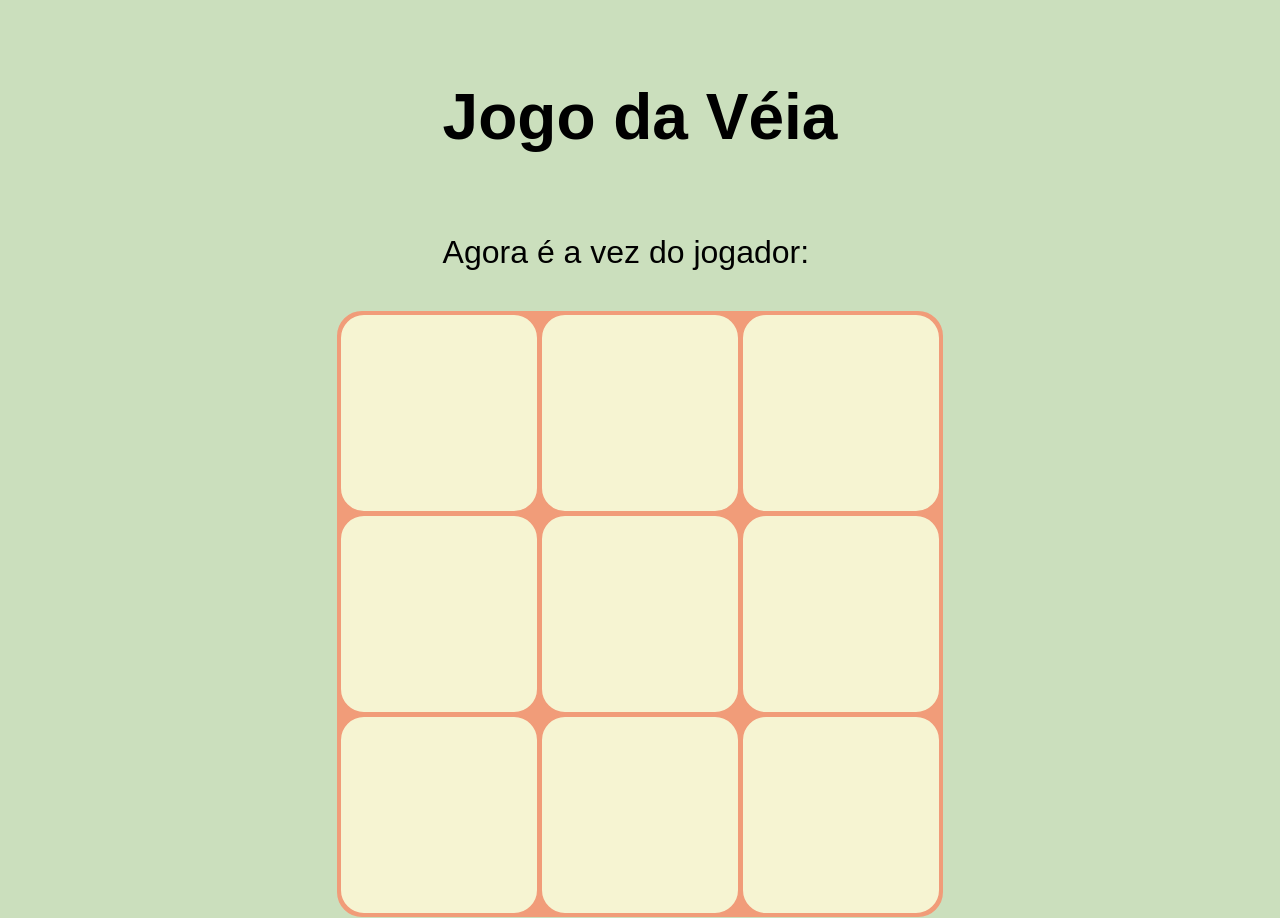
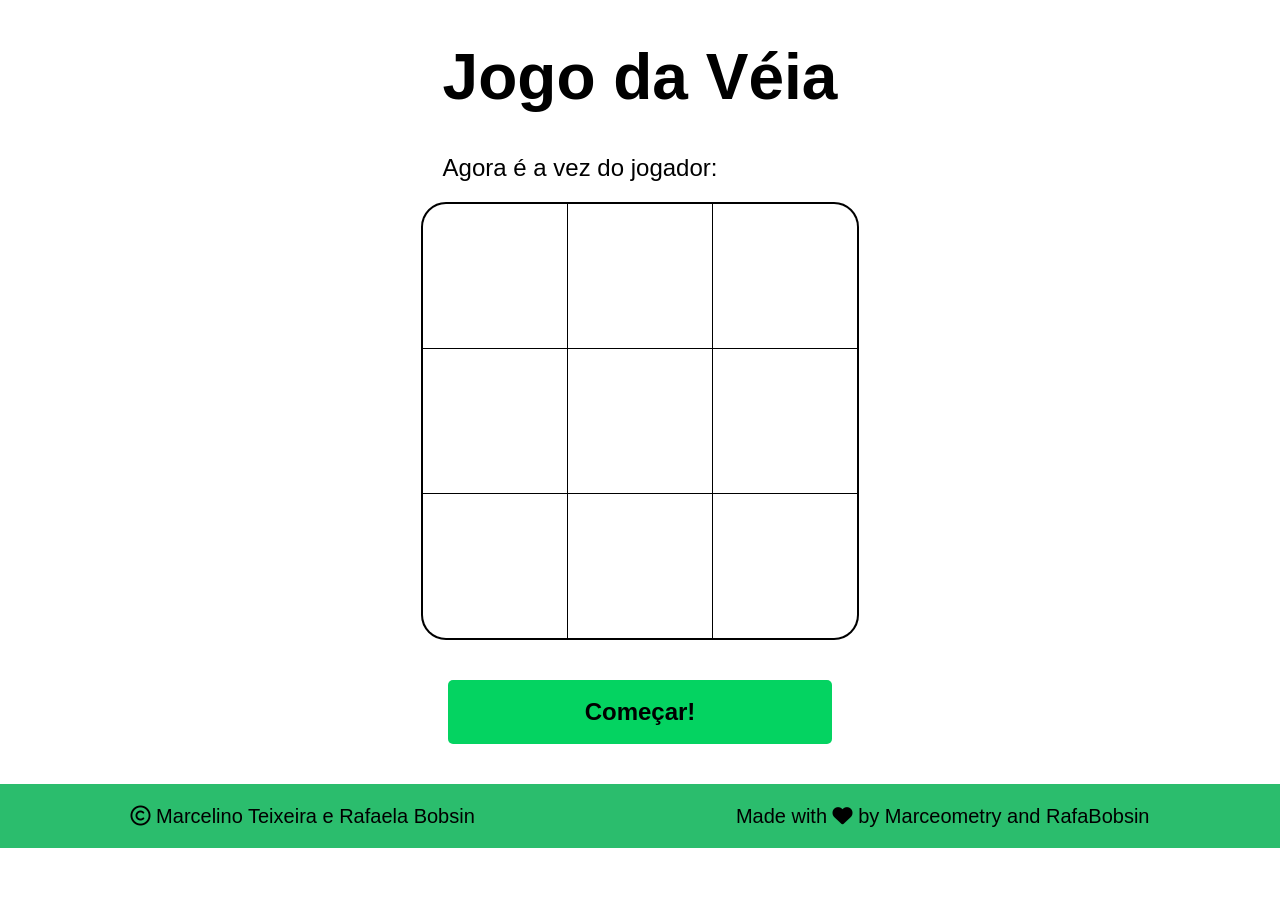
Before and after one commit to Marceometry/Jogo-da-Velha, a plain HTML site: page jogo-da-velha.html in a window 1280 px wide. Shown: the top 918 px of the page. After the commit the page ends 848 px from the top, so only its background shows below. Drawn offline with Linux system fonts and the light colour scheme.

Commit message:
New design

```diff
--- a/jogo-da-velha.css
+++ b/jogo-da-velha.css
@@ -5,29 +5,27 @@
 }
 
 body {
-	width: 100%;
-	/*padding-top: 10vh;*/
+	width: 100vw;
 	display: flex;
 	align-items: center;
 	flex-direction: column;
-	background-color: #cbdfbd;
 }
 
 h1 {
 	font-size: 64px;
 	font-weight: bold;
-	margin-top: 10vh;
+	margin-top: 5vh;
 }
 
 p {
-	margin: 10vh 0 5vh;
-	font-size: 32px;
+	margin: 5vh 0 2.5vh;
+	font-size: 24px;
 }
 
 main {
 	margin-bottom: 5vh;
-	background: #f19c79;
-	border: 2px solid #f19c79;
+	background: black;
+	border: 2px solid black;
 	border-radius: 25px;
 	overflow: hidden;
 	display: grid;
@@ -36,20 +34,19 @@ main {
 }
 
 .box {
-	width: min(25vw, 25vh);
-	height: min(25vw, 25vh);
-	background: #f6f4d2;
-	border: 2px solid #f19c79;
-	border-radius: 25px;
+	width: min(20vw, 18vh);
+	height: min(20vw, 18vh);
+	background: white;
 	display: flex;
 	align-items: center;
 	justify-content: center;
+	cursor: pointer;
 }
 
 .box i{
 	width: fit-content;
 	font-size: 100px;
-	color: #a44a3f;
+	color: #0a9649;
 }
 
 button{
@@ -57,45 +54,46 @@ button{
 	height: 8vh;
 	border-radius: 5px;
 	margin-bottom: 5vh;
-	background-color: #f19c79;
+	background: #04d361;
 	font-size: 24px;
+	font-weight: bold;
 	border: none;
+	cursor: pointer;
 }
 
-button:focus{
+button:focus {
 	outline-style: none;
 }
 
-button:hover{
-	background-color: #a44a3f;
-	font-weight: bold;
+button:hover {
+	background: #039645;
 	color: white;
-	transition: 1.5s;
+	transition: .5s;
 }
 
-footer{
+footer {
 	/*border: 1px solid black;*/
 	width: 100%;
 	height: 8vh;
 	display: flex;
+	align-items: center;
 	justify-content: space-around;
-	align-items: center;
-	background-color: #adc178;
+	background: #0eb459e0;
 }
 
-footer p{
+footer p {
 	font-size: 20px;
 	margin: 0;
 }
 
-footer a{
+footer a {
 	text-decoration: none;
 	color: black;
 }
 
-footer a:hover{
+footer a:hover {
 	font-weight: bold;
 	font-size: 24px;
-	color: #a44a3f;
+	color: white;
 	transition: 1s;
 }
```
